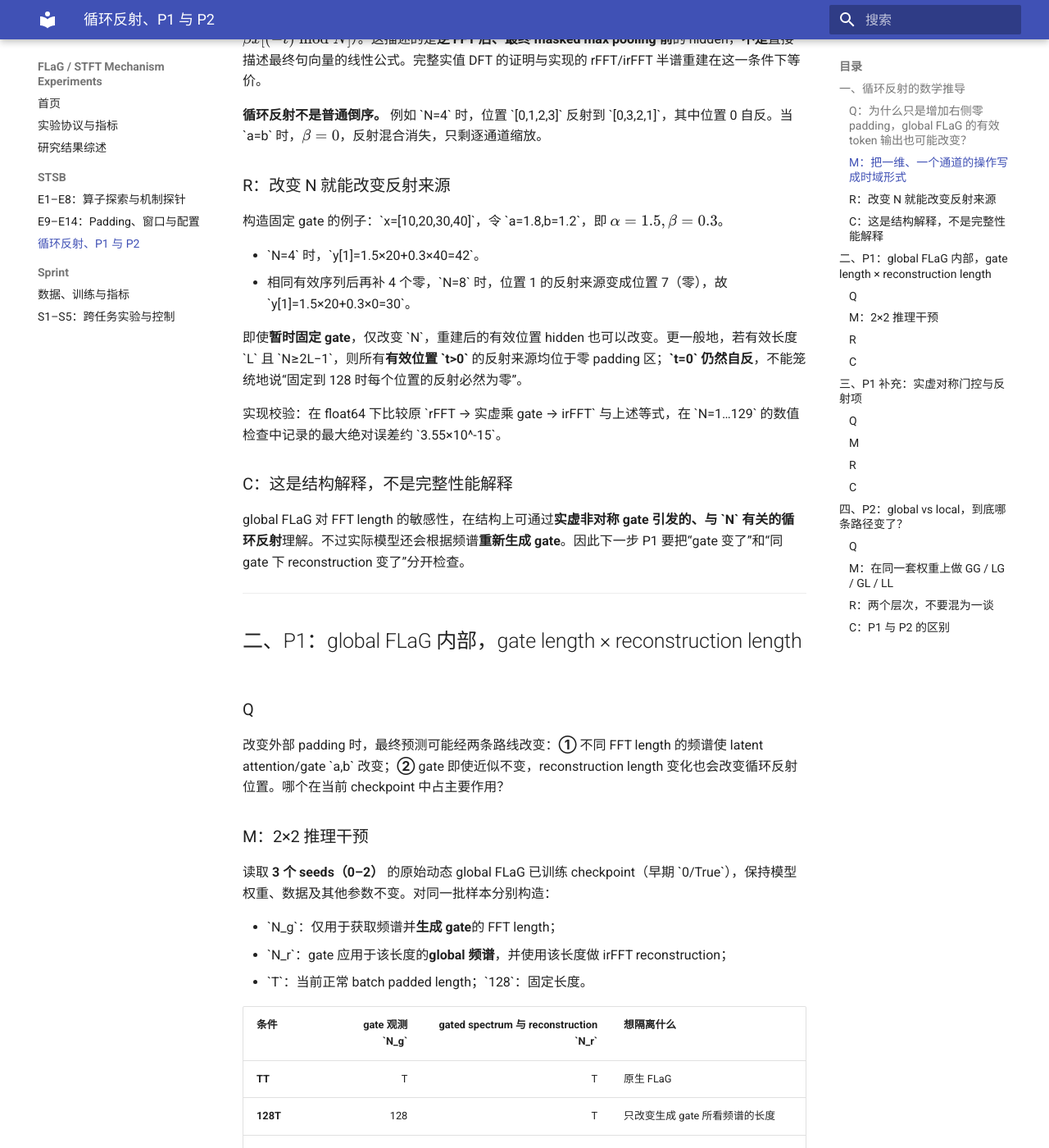
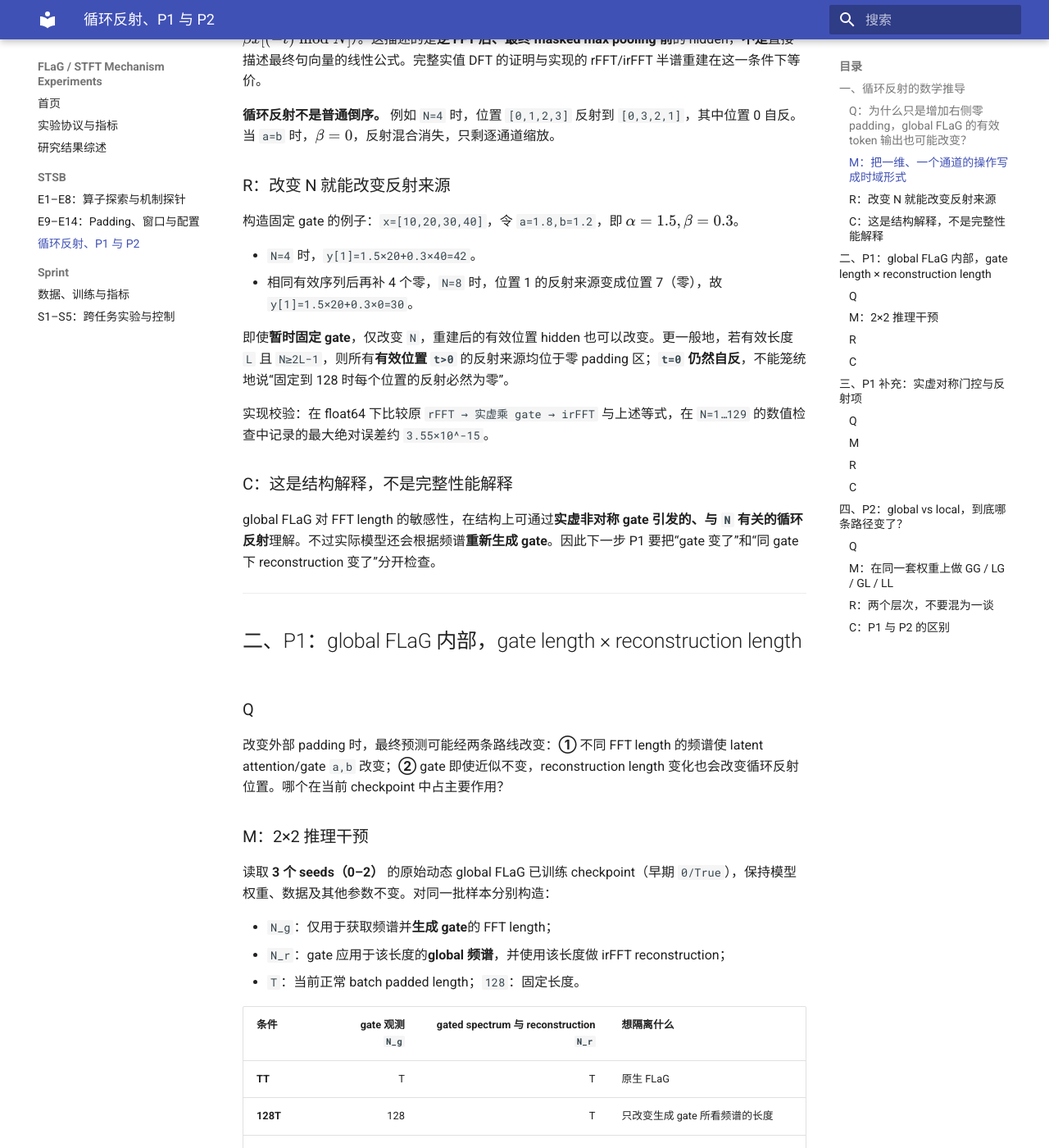
Before and after one commit to lumoswwr/FLaG-STFT-Notes, an MkDocs documentation site: the page built from docs/stsb/03-mechanism.md, in a window 1280 px wide and 1400 px high, scrolled down 1816 px. Shown: the whole window at 82% size. Built offline with MkDocs 1.6.1 and Material for MkDocs 9.7.7, drawn with Linux system fonts in a browser that asks for light colours; some of the changed text lies outside the part shown.

Commit message:
fix inline-code Markdown formatting in docs/stsb/03-mechanism.md

```diff
--- a/docs/stsb/03-mechanism.md
+++ b/docs/stsb/03-mechanism.md
@@ -4,7 +4,7 @@
 
 | 实验 | 问题 | 模型与数据 | Seeds | 主要指标 |
 | --- | --- | --- | --- | --- |
-| 循环反射推导 | 共享的实/虚门控在时域究竟对应什么？ | 数学恒等式；另用 float64 数值检查 | 数值检查 \`N=1…129\` | 数值最大误差 |
+| 循环反射推导 | 共享的实/虚门控在时域究竟对应什么？ | 数学恒等式；另用 float64 数值检查 | 数值检查 `N=1…129` | 数值最大误差 |
 | P1 | **同一个 global FLaG**：改变外部 padding/FFT length，预测漂移由 gate 还是 reconstruction 造成？ | STSB 原始动态 FLaG checkpoint；推理探针 | **0、1、2** | 预测 cosine 的平均绝对漂移 |
 | P1 补充 | 对称实虚门控、移除反射项，能否重现固定长度带来的变化？ | 同一 checkpoint 的对称门控推理干预 | **0、1、2** | 预测漂移、相似性与验证指标 |
 | P2 | **global vs local**：两种完整频域路线的输出差异来自 gate 的生成还是完整的 analysis/reconstruction 路径？ | FLaG-trained 和 E12-trained checkpoints，分别重放 global/local 组合 | 每组 **0、1、2** | cosine 漂移；辅助 validation Spearman |
@@ -17,11 +17,11 @@
 
 ### Q：为什么只是增加右侧零 padding，global FLaG 的有效 token 输出也可能改变？
 
-原 global FLaG 先按 attention mask 将 padding hidden 置零，再对整个 batch padded 长度 \`N\` 做 global rFFT。虽然新增加的数值全是零，但**变换长度 \`N\` 会变**。关键在于 FLaG 的 gate 对每个 hidden 通道的 Fourier **实部与虚部分别给出乘数**，且乘数在频率 bin 之间共享。
+原 global FLaG 先按 attention mask 将 padding hidden 置零，再对整个 batch padded 长度 `N` 做 global rFFT。虽然新增加的数值全是零，但**变换长度 `N` 会变**。关键在于 FLaG 的 gate 对每个 hidden 通道的 Fourier **实部与虚部分别给出乘数**，且乘数在频率 bin 之间共享。
 
 ### M：把一维、一个通道的操作写成时域形式
 
-考虑进入 global FFT 的一条实值序列 \`x[t]\`，长度为 \`N\`，无效位置已补零。它的 DFT 为：
+考虑进入 global FFT 的一条实值序列 `x[t]`，长度为 `N`，无效位置已补零。它的 DFT 为：
 
 $$
 X[k]=\sum_{t=0}^{N-1}x[t]e^{-i2\pi kt/N}.
@@ -33,7 +33,7 @@ $$
 a=1+g_{\mathrm{Re}},\qquad b=1+g_{\mathrm{Im}}.
 $$
 
-\`g_Re\` 与 \`g_Im\` 来自样本条件 latent gate；对于**同一条序列/同一通道**，\`a,b\` 在各个频率 bin 共享，**不是**在不同样本或不同通道上恒定。门控后频谱：
+`g_Re` 与 `g_Im` 来自样本条件 latent gate；对于**同一条序列/同一通道**，`a,b` 在各个频率 bin 共享，**不是**在不同样本或不同通道上恒定。门控后频谱：
 
 $$
 Y[k]=a\,\mathrm{Re}\,X[k]+ib\,\mathrm{Im}\,X[k].
@@ -53,22 +53,22 @@ $$
 
 它表示两条路径：原位置 token 缩放（\(\alpha x[t]\)）与来自**循环反射位置**的 token 混入（\(\beta x[(-t)\bmod N]\)）。这描述的是**逆 FFT 后、最终 masked max pooling 前**的 hidden，**不是**直接描述最终句向量的线性公式。完整实值 DFT 的证明与实现的 rFFT/irFFT 半谱重建在这一条件下等价。
 
-**循环反射不是普通倒序。** 例如 \`N=4\` 时，位置 \`[0,1,2,3]\` 反射到 \`[0,3,2,1]\`，其中位置 0 自反。当 \`a=b\` 时，\(\beta=0\)，反射混合消失，只剩逐通道缩放。
+**循环反射不是普通倒序。** 例如 `N=4` 时，位置 `[0,1,2,3]` 反射到 `[0,3,2,1]`，其中位置 0 自反。当 `a=b` 时，\(\beta=0\)，反射混合消失，只剩逐通道缩放。
 
 ### R：改变 N 就能改变反射来源
 
-构造固定 gate 的例子：\`x=[10,20,30,40]\`，令 \`a=1.8,b=1.2\`，即 \(\alpha=1.5,\beta=0.3\)。
+构造固定 gate 的例子：`x=[10,20,30,40]`，令 `a=1.8,b=1.2`，即 \(\alpha=1.5,\beta=0.3\)。
 
-- \`N=4\` 时，\`y[1]=1.5×20+0.3×40=42\`。
-- 相同有效序列后再补 4 个零，\`N=8\` 时，位置 1 的反射来源变成位置 7（零），故 \`y[1]=1.5×20+0.3×0=30\`。
+- `N=4` 时，`y[1]=1.5×20+0.3×40=42`。
+- 相同有效序列后再补 4 个零，`N=8` 时，位置 1 的反射来源变成位置 7（零），故 `y[1]=1.5×20+0.3×0=30`。
 
-即使**暂时固定 gate**，仅改变 \`N\`，重建后的有效位置 hidden 也可以改变。更一般地，若有效长度 \`L\` 且 \`N≥2L−1\`，则所有**有效位置 \`t>0\`** 的反射来源均位于零 padding 区；**\`t=0\` 仍然自反**，不能笼统地说“固定到 128 时每个位置的反射必然为零”。
+即使**暂时固定 gate**，仅改变 `N`，重建后的有效位置 hidden 也可以改变。更一般地，若有效长度 `L` 且 `N≥2L−1`，则所有**有效位置 `t>0`** 的反射来源均位于零 padding 区；**`t=0` 仍然自反**，不能笼统地说“固定到 128 时每个位置的反射必然为零”。
 
-实现校验：在 float64 下比较原 \`rFFT → 实虚乘 gate → irFFT\` 与上述等式，在 \`N=1…129\` 的数值检查中记录的最大绝对误差约 \`3.55×10^-15\`。
+实现校验：在 float64 下比较原 `rFFT → 实虚乘 gate → irFFT` 与上述等式，在 `N=1…129` 的数值检查中记录的最大绝对误差约 `3.55×10^-15`。
 
 ### C：这是结构解释，不是完整性能解释
 
-global FLaG 对 FFT length 的敏感性，在结构上可通过**实虚非对称 gate 引发的、与 \`N\` 有关的循环反射**理解。不过实际模型还会根据频谱**重新生成 gate**。因此下一步 P1 要把“gate 变了”和“同 gate 下 reconstruction 变了”分开检查。
+global FLaG 对 FFT length 的敏感性，在结构上可通过**实虚非对称 gate 引发的、与 `N` 有关的循环反射**理解。不过实际模型还会根据频谱**重新生成 gate**。因此下一步 P1 要把“gate 变了”和“同 gate 下 reconstruction 变了”分开检查。
 
 ---
 
@@ -76,17 +76,17 @@ global FLaG 对 FFT length 的敏感性，在结构上可通过**实虚非对称
 
 ### Q
 
-改变外部 padding 时，最终预测可能经两条路线改变：**①** 不同 FFT length 的频谱使 latent attention/gate \`a,b\` 改变；**②** gate 即使近似不变，reconstruction length 变化也会改变循环反射位置。哪个在当前 checkpoint 中占主要作用？
+改变外部 padding 时，最终预测可能经两条路线改变：**①** 不同 FFT length 的频谱使 latent attention/gate `a,b` 改变；**②** gate 即使近似不变，reconstruction length 变化也会改变循环反射位置。哪个在当前 checkpoint 中占主要作用？
 
 ### M：2×2 推理干预
 
-读取 **3 个 seeds（0–2）** 的原始动态 global FLaG 已训练 checkpoint（早期 \`0/True\`），保持模型权重、数据及其他参数不变。对同一批样本分别构造：
+读取 **3 个 seeds（0–2）** 的原始动态 global FLaG 已训练 checkpoint（早期 `0/True`），保持模型权重、数据及其他参数不变。对同一批样本分别构造：
 
-- \`N_g\`：仅用于获取频谱并**生成 gate**的 FFT length；
-- \`N_r\`：gate 应用于该长度的**global 频谱**，并使用该长度做 irFFT reconstruction；
-- \`T\`：当前正常 batch padded length；\`128\`：固定长度。
+- `N_g`：仅用于获取频谱并**生成 gate**的 FFT length；
+- `N_r`：gate 应用于该长度的**global 频谱**，并使用该长度做 irFFT reconstruction；
+- `T`：当前正常 batch padded length；`128`：固定长度。
 
-| 条件 | gate 观测 \`N_g\` | gated spectrum 与 reconstruction \`N_r\` | 想隔离什么 |
+| 条件 | gate 观测 `N_g` | gated spectrum 与 reconstruction `N_r` | 想隔离什么 |
 | --- | ---: | ---: | --- |
 | **TT** | T | T | 原生 FLaG |
 | **128T** | 128 | T | 只改变生成 gate 所看频谱的长度 |
@@ -120,9 +120,9 @@ global FLaG 对 FFT length 的敏感性，在结构上可通过**实虚非对称
 
 ### M
 
-使用同样的 global FLaG checkpoint 做推理反事实，不重新训练。保留 gate 给出的两个实际乘数 \`a,b\`，将它们共同替换为 **\((a+b)/2\)**，使新乘数满足 \`a=b\`，从而令反射系数 \(\beta=0\)，记为 \`SYM\`。将 \`SYM\` 与原生 \`TT\`、P1 的 \`T128\` 比较。
+使用同样的 global FLaG checkpoint 做推理反事实，不重新训练。保留 gate 给出的两个实际乘数 `a,b`，将它们共同替换为 **\((a+b)/2\)**，使新乘数满足 `a=b`，从而令反射系数 \(\beta=0\)，记为 `SYM`。将 `SYM` 与原生 `TT`、P1 的 `T128` 比较。
 
-注意：**T128 本身不保证反射项对所有有效 token 精确为零**；只有在满足前面 \`N≥2L−1\` 等条件的位置上，反射源才一定落入零 padding。这个实验检验的是**相似的预测扰动是否来自反射混合**。
+注意：**T128 本身不保证反射项对所有有效 token 精确为零**；只有在满足前面 `N≥2L−1` 等条件的位置上，反射源才一定落入零 padding。这个实验检验的是**相似的预测扰动是否来自反射混合**。
 
 ### R
 
@@ -132,7 +132,7 @@ global FLaG 对 FFT length 的敏感性，在结构上可通过**实虚非对称
 | T128 − TT | **0.005520 ± 0.000805** |
 | SYM − T128 | **0.000295 ± 0.000003** |
 
-句对层面，SYM 和 T128 引发的扰动相关约 \`0.99853±0.00046\`；它们之间的平均绝对差约为相对 TT 的大漂移的 \`5.4%\`。当前材料还记录 SYM 对 validation Spearman 的改变仅在 \`1e-4\` 数量级，未见一致性能收益。
+句对层面，SYM 和 T128 引发的扰动相关约 `0.99853±0.00046`；它们之间的平均绝对差约为相对 TT 的大漂移的 `5.4%`。当前材料还记录 SYM 对 validation Spearman 的改变仅在 `1e-4` 数量级，未见一致性能收益。
 
 ### C
 
@@ -148,20 +148,20 @@ P1 研究**同一种 global 算子内部**的 FFT length。P2 研究**两个不
 
 ### M：在同一套权重上做 GG / LG / GL / LL
 
-同一组 hidden 同时生成 global 频谱 \`F_G\` 和 E12 局部频谱 \`F_L\`。分别让同一份权重的 latent attention 读取两种频谱，得到**样本级通道 gate** \`g_G\`、\`g_L\`。这个 gate 对频率 bin 共享，形状为 \`[2D]\`，因此 global/local 生成的 gate 都能乘到两种频谱上。之后独立改变 gated spectrum **及其匹配的完整 inverse reconstruction**：
+同一组 hidden 同时生成 global 频谱 `F_G` 和 E12 局部频谱 `F_L`。分别让同一份权重的 latent attention 读取两种频谱，得到**样本级通道 gate** `g_G`、`g_L`。这个 gate 对频率 bin 共享，形状为 `[2D]`，因此 global/local 生成的 gate 都能乘到两种频谱上。之后独立改变 gated spectrum **及其匹配的完整 inverse reconstruction**：
 
 | 模式 | 生成 gate 的观测来源 | 实际 gated spectrum | 逆变换/重建 |
 | --- | --- | --- | --- |
-| **GG** | Global \`F_G\` | Global \`F_G\` | global irFFT |
-| **LG** | Local \`F_L\` | Global \`F_G\` | global irFFT |
-| **GL** | Global \`F_G\` | Local \`F_L\` | **逐帧 local irFFT + frame stitching** |
-| **LL** | Local \`F_L\` | Local \`F_L\` | 逐帧 local irFFT + stitching |
+| **GG** | Global `F_G` | Global `F_G` | global irFFT |
+| **LG** | Local `F_L` | Global `F_G` | global irFFT |
+| **GL** | Global `F_G` | Local `F_L` | **逐帧 local irFFT + frame stitching** |
+| **LL** | Local `F_L` | Local `F_L` | 逐帧 local irFFT + stitching |
 
-**GL 有明确的实验意义**：global 频谱**只负责生成 gate**；真正被 gate 调制并做局部逆变换的仍然是**local 频谱**。我们没有把 global rFFT 的长频谱直接塞给长度 16 的 local irFFT。LG 则保持 global 重建，只替换 gate 的来源。这样，\`LG−GG\` 观察**固定 global 重建时**的 gate 来源效应；\`GL−GG\` 观察**固定 global gate 时**的完整 global/local 重建路线效应。
+**GL 有明确的实验意义**：global 频谱**只负责生成 gate**；真正被 gate 调制并做局部逆变换的仍然是**local 频谱**。我们没有把 global rFFT 的长频谱直接塞给长度 16 的 local irFFT。LG 则保持 global 重建，只替换 gate 的来源。这样，`LG−GG` 观察**固定 global 重建时**的 gate 来源效应；`GL−GG` 观察**固定 global gate 时**的完整 global/local 重建路线效应。
 
-该方案分别用两种训练来源执行：**FLaG-trained** 与 **E12-trained** checkpoints，各使用 **seeds 0–2**。每一种来源内，将**相同 state_dict**加载到 global/local operator，eval 模式、同 batch 同 hidden、统一 post-norm 和 projection；核对**手写 GG / LL**是否匹配各自 native forward（实现容差 \`2×10^-5\`）。**不同训练来源的 checkpoint 权重不能直接混成“固定权重”比较。**
+该方案分别用两种训练来源执行：**FLaG-trained** 与 **E12-trained** checkpoints，各使用 **seeds 0–2**。每一种来源内，将**相同 state_dict**加载到 global/local operator，eval 模式、同 batch 同 hidden、统一 post-norm 和 projection；核对**手写 GG / LL**是否匹配各自 native forward（实现容差 `2×10^-5`）。**不同训练来源的 checkpoint 权重不能直接混成“固定权重”比较。**
 
-此处的“reconstruction effect”是简写，严格说包含**频谱组织方式 + gate 应用到对应谱 + inverse transform + frame stitching/temporal support**，并非只替换 \`irfft()\` 单独一个函数。
+此处的“reconstruction effect”是简写，严格说包含**频谱组织方式 + gate 应用到对应谱 + inverse transform + frame stitching/temporal support**，并非只替换 `irfft()` 单独一个函数。
 
 ### R：两个层次，不要混为一谈
 
@@ -172,7 +172,7 @@ P1 研究**同一种 global 算子内部**的 FFT length。P2 研究**两个不
 | FLaG-trained | \(2.86\times10^{-7}\) | **0.005770** |
 | E12-trained | \(2.14\times10^{-7}\) | **0.005970** |
 
-因此在这组固定 checkpoint 中，\`LG≈GG\`、\`GL≈LL\`；完整 local/global 输出差异主要体现在**重建路线**，而不是两套频谱生成了显著不同的句级 gate。
+因此在这组固定 checkpoint 中，`LG≈GG`、`GL≈LL`；完整 local/global 输出差异主要体现在**重建路线**，而不是两套频谱生成了显著不同的句级 gate。
 
 第二层是**辅助性能结果**。本探针默认在 **STSB validation** 上执行；3-seed 汇总的 Spearman 为：
 
```
